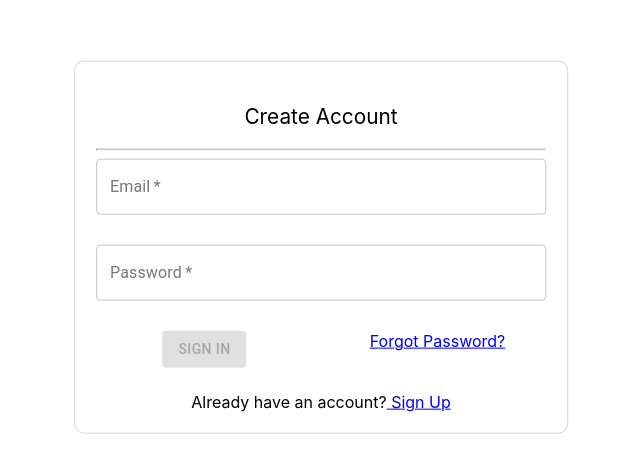
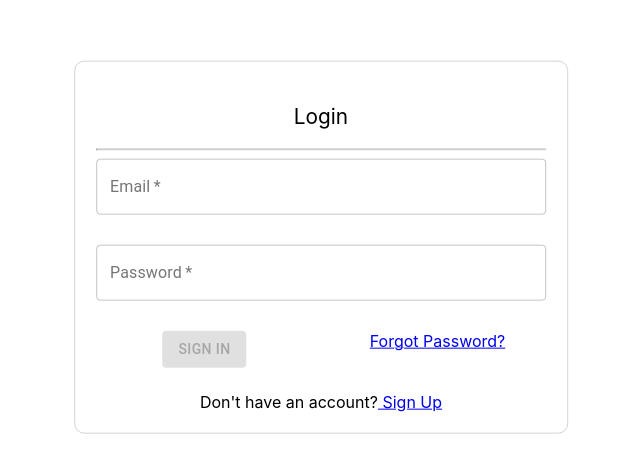
Before and after one commit to midoriya-izuku/twf-sign-in-sign-up-task, a React (Create React App) app: page /signin in a window 1280 px wide. Shown: the part 153-626 px from the top of the page, without its empty margins (319-959 px from the left). Built offline with nearby package versions, Linux system fonts and the light colour scheme; no server answers.

Commit message:
fix(saved): fix name of sign in form
Title of Sign In form changed

```diff
--- a/src/components/SignIn.js
+++ b/src/components/SignIn.js
@@ -82,7 +82,7 @@ const SignIn = () => {
     <Fragment>
       {signInError && <Alert severity="error">{signInError}</Alert>}
       <div className={classes.signInContainer}>
-        <p className={classes.formTitle}>Create Account</p>
+        <p className={classes.formTitle}>Login</p>
         <hr />
         <form onSubmit={(e) => signInUser(e)}>
           <TextField
@@ -128,7 +128,7 @@ const SignIn = () => {
           </Grid>
         </form>
         <div className={classes.signUpSection}>
-          Already have an account?
+          Don't have an account?
           <Link to="/signup"> Sign Up</Link>
         </div>
       </div>
```
Also changed, not shown: firebase.json (added), 2 other files (tests, documents, lock files or other folders).
